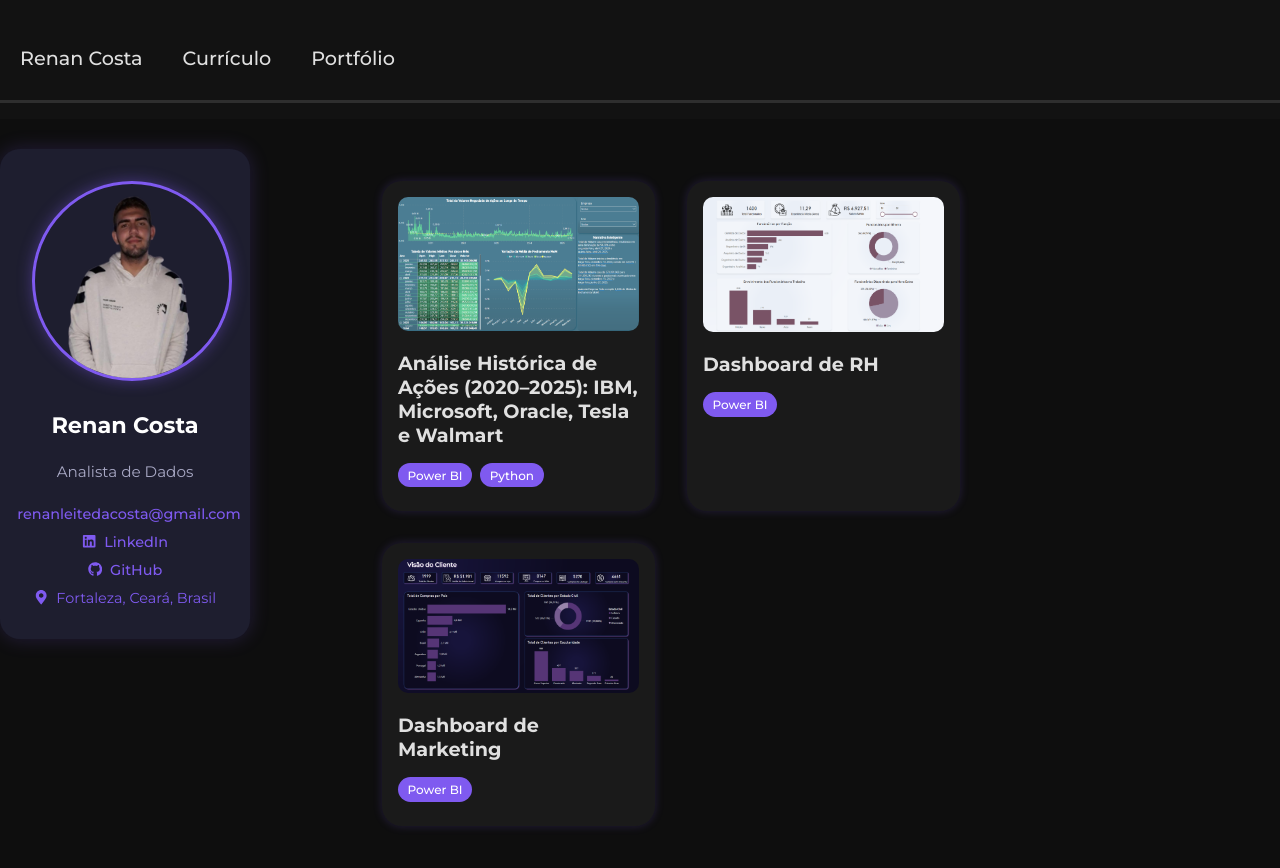
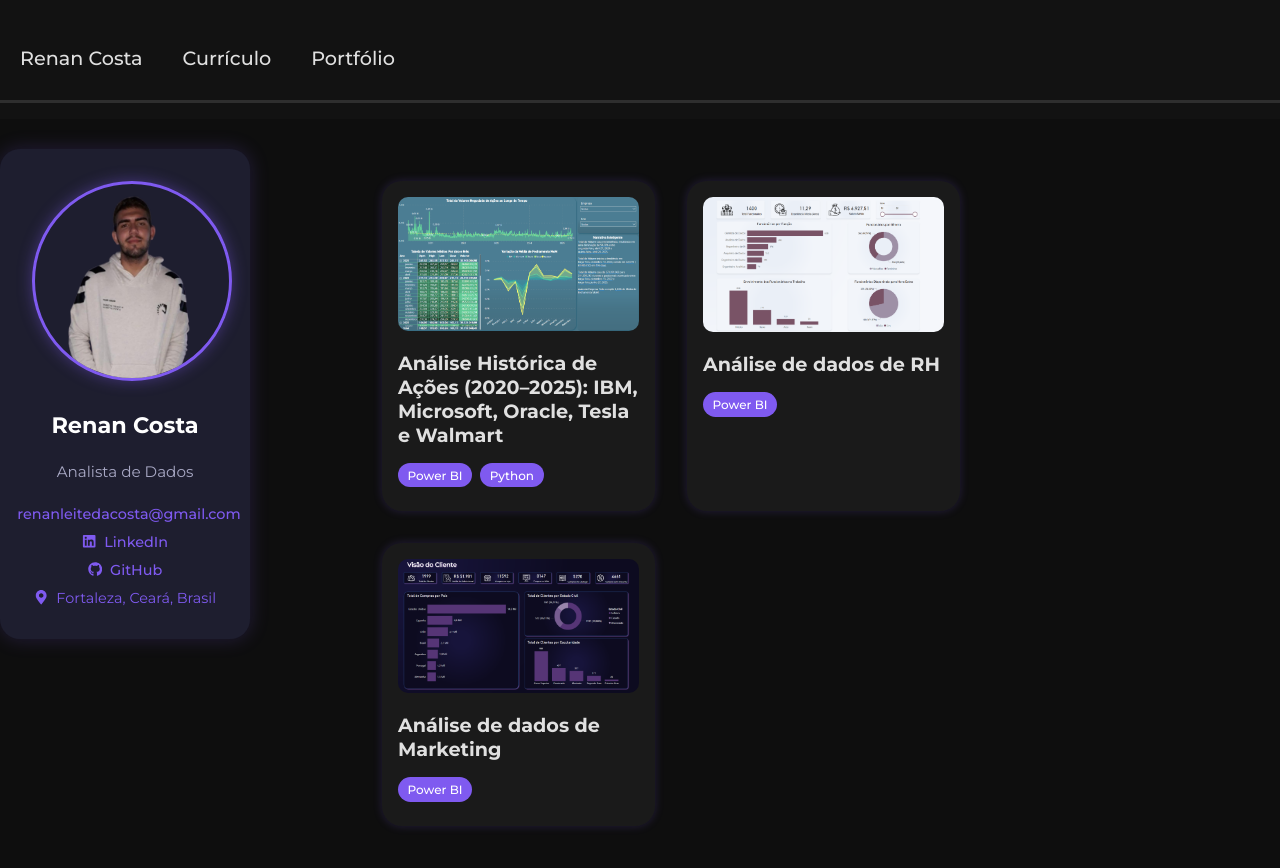
Before and after one commit to RenanCosta2/renancosta2.github.io, a React (Create React App) app: page /portfolio in a window 1280 px wide. Shown: the top 868 px of the page. Built offline with nearby package versions, Linux system fonts and the light colour scheme.

Commit message:
refactor: ajuste nos títulos dos projetos

```diff
--- a/src/data/projectsData.ts
+++ b/src/data/projectsData.ts
@@ -30,7 +30,7 @@ export const projects: Project[] = [
   },
   {
     imagem: "/images/projects/RH.png",
-    titulo: "Dashboard de RH",
+    titulo: "Análise de dados de RH",
     objetivo: "O projeto desenvolvido no Power BI tem como objetivo oferecer uma visão estratégica do setor de Recursos Humanos da empresa, facilitando a análise e o acompanhamento de informações relevantes sobre os colaboradores. O Dashboard permite responder perguntas-chave de negócio, como o total de funcionários, tempo médio de experiência, distribuição por gênero e função, média salarial, disponibilidade para hora extra e níveis de envolvimento no trabalho.",
     requisitos: [
       "Obter o total atual de funcionários ativos na empresa.",
@@ -49,7 +49,7 @@ export const projects: Project[] = [
   },
   {
     imagem: "/images/projects/marketing.png",
-    titulo: "Dashboard de Marketing",
+    titulo: "Análise de dados de Marketing",
     objetivo: "Este projeto tem como objetivo apresentar métricas gerais sobre a percepção do cliente, seu comportamento de compra, a performance das campanhas de marketing desenvolvidas e os padrões de consumo por ponto de venda (país).",
     requisitos: [
       "Obter o total de clientes analisados.",
```
